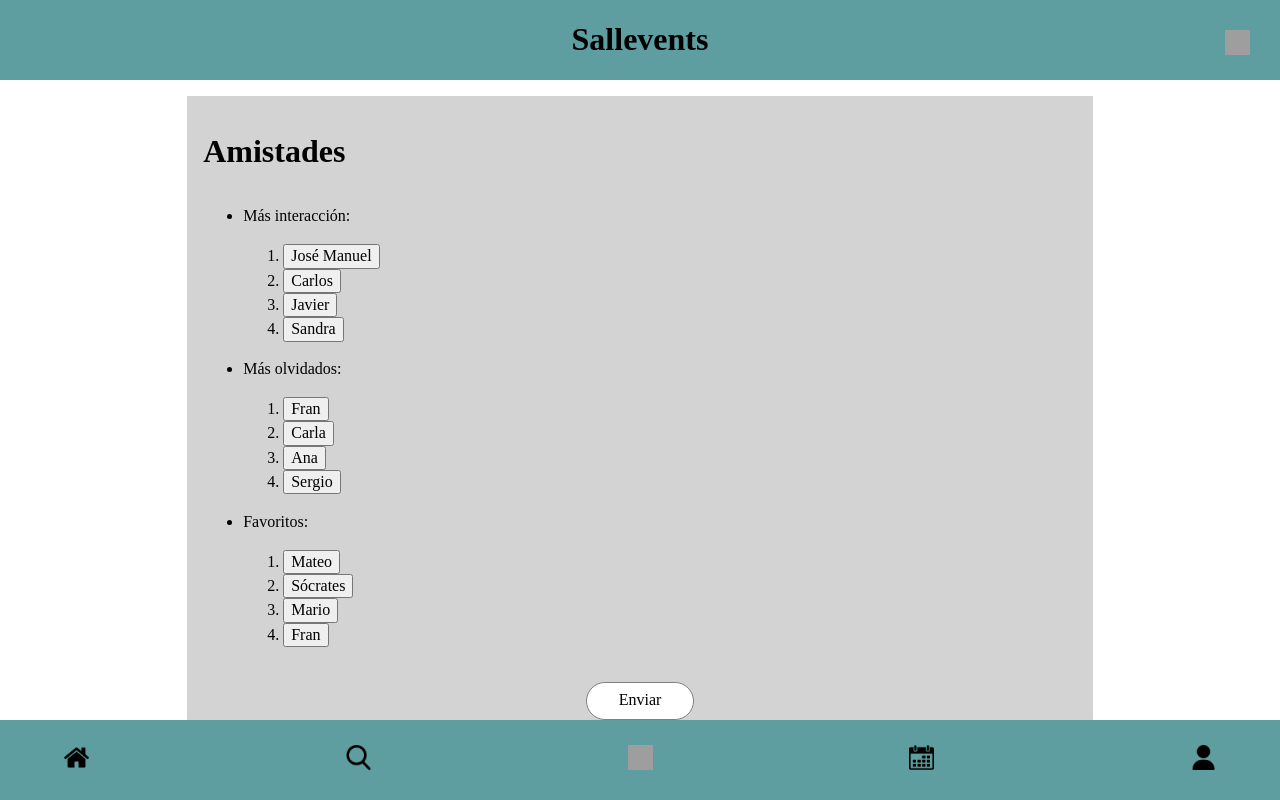
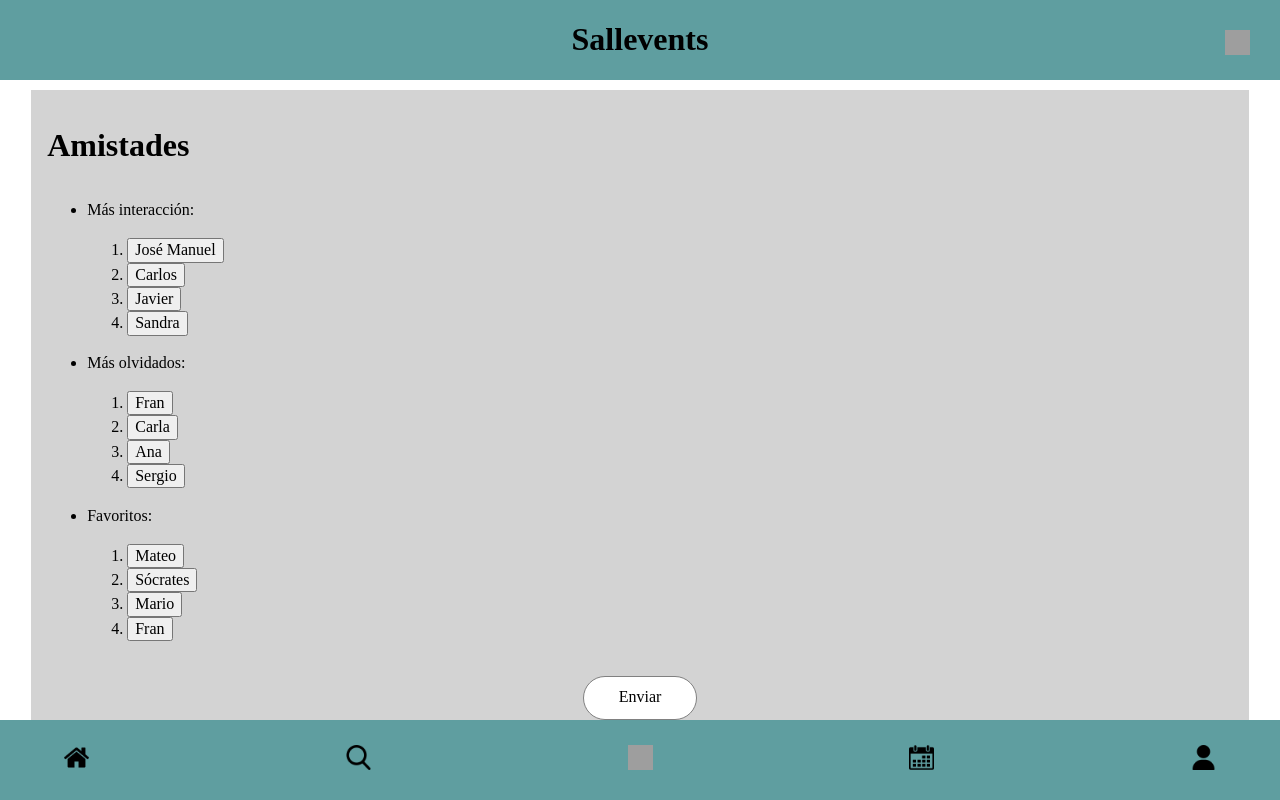
Before and after one commit to mateogalache/PWI-G03, a Vue app: page /CompartirEventoAmigos in a window 1280 px wide. Built offline with nearby package versions, Linux system fonts and the light colour scheme; grey boxes are pictures that could not be loaded.

Commit message:
CompartirEventoAmigos(Desktop)

```diff
--- a/src/views/CompartirEventoAmigos.vue
+++ b/src/views/CompartirEventoAmigos.vue
@@ -16,33 +16,33 @@ import Header3 from '../components/Header3.vue'
                     <h1>Amistades</h1>
 
                         <ul>
-                        <li>Más interacción:
+                        <li class="subtitulos">Más interacción:
                             <br><br>
                             <ol>
-                                <li><button class="btn success">José Manuel</button></li>
-                                <li><button class="btn success">Carlos</button></li>
-                                <li><button class="btn success">Javier</button></li>
-                                <li><button class="btn success">Sandra</button></li>
+                                <li><button>José Manuel</button></li>
+                                <li><button>Carlos</button></li>
+                                <li><button>Javier</button></li>
+                                <li><button>Sandra</button></li>
                             </ol>
                         </li>
                         <br>
                         <li>Más olvidados:
                             <br><br>
                             <ol>
-                                <li><button class="btn success">Fran</button></li>
-                                <li><button class="btn success">Carla</button> </li>
-                                <li><button class="btn success">Ana</button></li>
-                                <li><button class="btn success">Sergio</button></li>
+                                <li><button>Fran</button></li>
+                                <li><button>Carla</button> </li>
+                                <li><button>Ana</button></li>
+                                <li><button>Sergio</button></li>
                             </ol>
                         </li>
                         <br>
                         <li>Favoritos:
                             <br><br>
                             <ol>
-                                <li><button class="btn success">Mateo</button></li>
-                                <li><button class="btn success">Sócrates</button> </li>
-                                <li><button class="btn success">Mario</button></li>
-                                <li><button class="btn success">Fran</button></li>
+                                <li><button>Mateo</button></li>
+                                <li><button>Sócrates</button> </li>
+                                <li><button>Mario</button></li>
+                                <li><button>Fran</button></li>
                             </ol>
                         </li>
                         </ul>
@@ -96,4 +96,39 @@ import Header3 from '../components/Header3.vue'
         margin: 0 auto;
     }
 
+    @media (min-width:1080px){
+        .containercea{
+            display: flex;
+            text-align: center;
+            padding: 1em;
+        }
+
+        .eventocontainercea{
+            background-color: lightgrey;
+            display: flex;
+            flex-direction: column;
+            padding: 1em;
+            text-align: left    ;
+            margin-top: -6px;
+            width: 95%;
+        }
+
+        .botonenviar{
+            height: 40px;
+            width: 110px;
+            background-color: white;
+            border: 1px solid grey;
+            align-items:center;
+            justify-content: center;
+            padding: 1px;
+            display: flex;
+            border-radius: 50px;
+            margin: 0 auto;
+        }
+
+        .subtitulos{
+            margin: 0 auto;
+        }
+    }
+
 </style>
```
